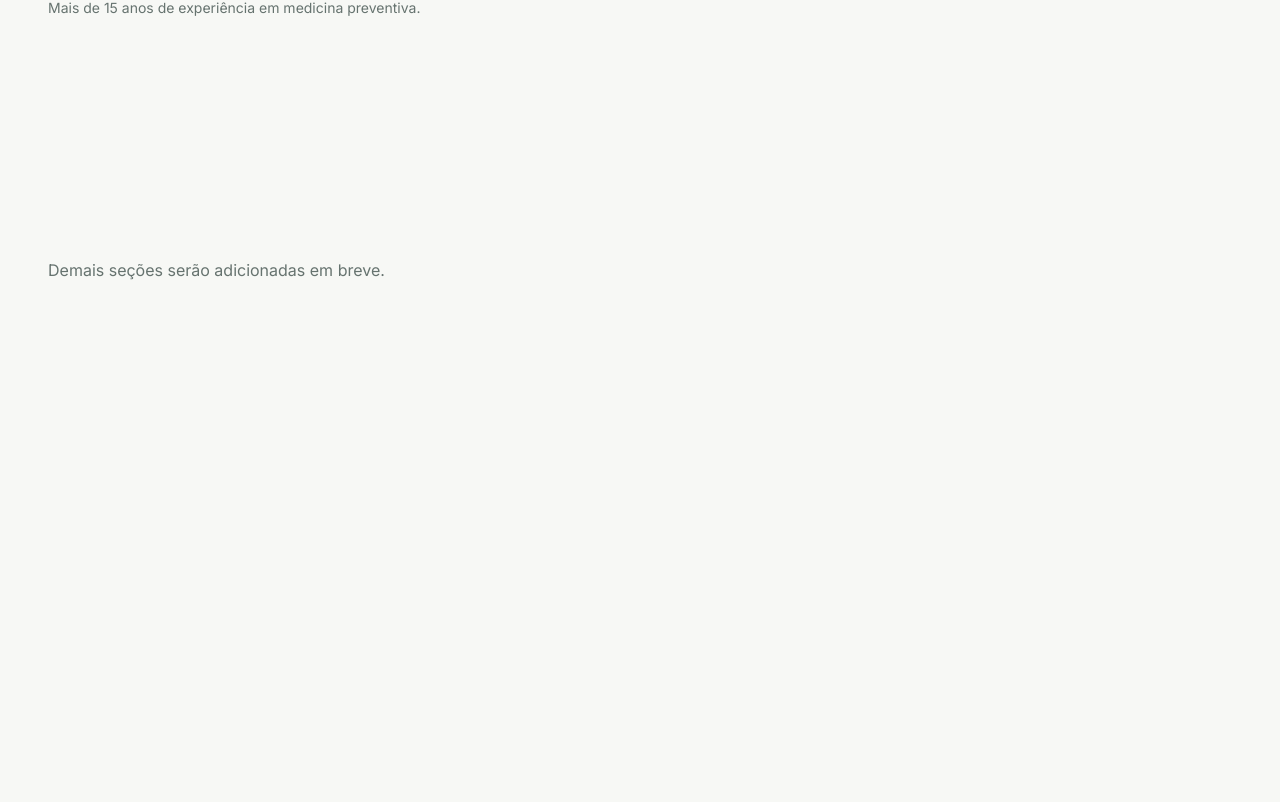
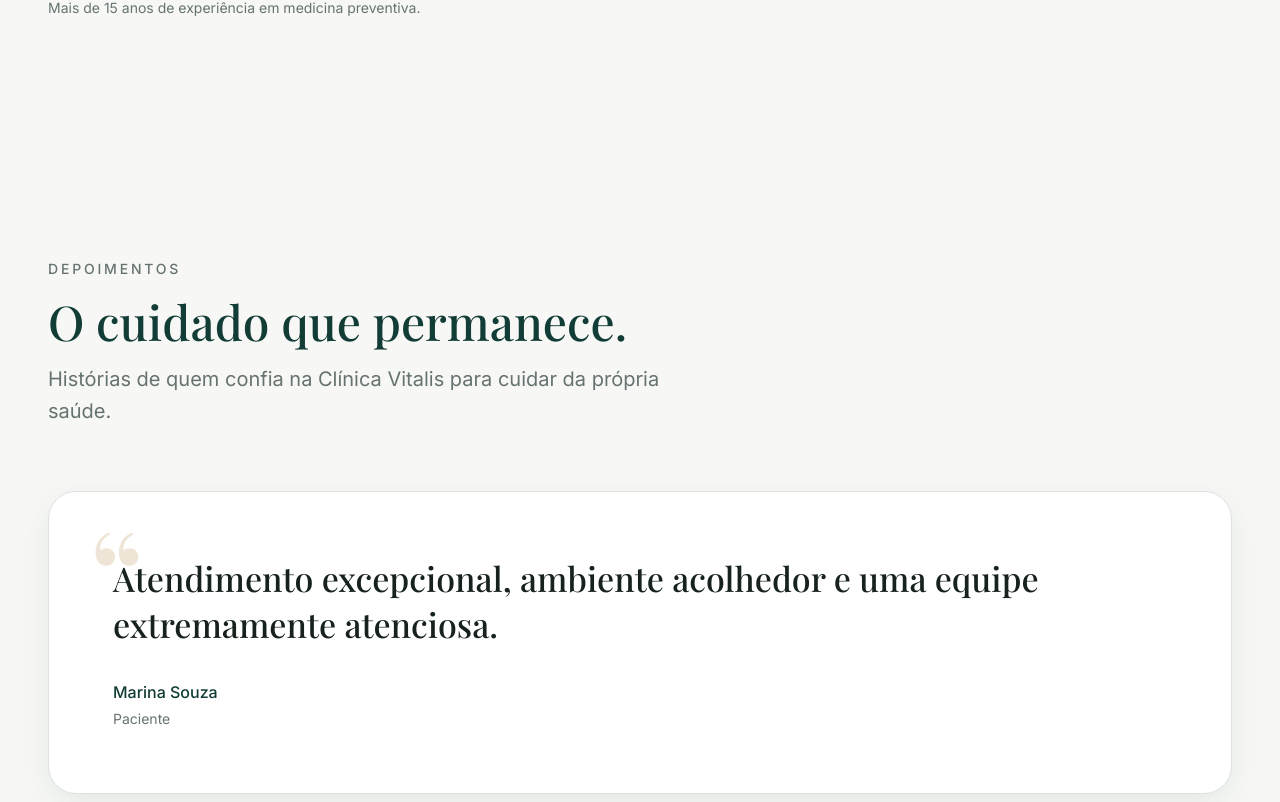
Before and after one commit to DevMakoo/Clinica-landpage, a Next.js app: page / in a window 1280 px wide. Shown: the part 3778-4580 px from the top of the page. Before the commit the page ends 4181 px from the top, so only its background shows below. Built offline with nearby package versions, Linux system fonts and the light colour scheme.

Commit message:
feat: add testimonials section

```diff
--- a/app/page.tsx
+++ b/app/page.tsx
@@ -3,6 +3,7 @@ import { Hero } from "@/components/clinic/Hero";
 import { Services } from "@/components/clinic/Services";
 import { About } from "@/components/clinic/About";
 import { Team } from "@/components/clinic/Team";
+import { Testimonials } from "@/components/clinic/Testimonials";
 
 export default function Home() {
   return (
@@ -13,6 +14,7 @@ export default function Home() {
         <Services />
         <About />
         <Team />
+        <Testimonials />
         <p className="container section-y text-body text-muted-foreground">
           Demais seções serão adicionadas em breve.
         </p>
--- /dev/null
+++ b/components/clinic/Testimonials.tsx
@@ -0,0 +1,157 @@
+"use client";
+
+import { useState } from "react";
+import { ChevronLeft, ChevronRight } from "lucide-react";
+import { AnimatePresence, motion, MotionConfig, type Transition } from "motion/react";
+import { clinic } from "@/data/clinic";
+
+const EASE: Transition["ease"] = [0.16, 1, 0.3, 1];
+
+export function Testimonials() {
+  const testimonials = clinic.testimonials;
+  const [index, setIndex] = useState(0);
+
+  if (testimonials.length === 0) {
+    return null;
+  }
+
+  const current = testimonials[index];
+  const hasMultiple = testimonials.length > 1;
+
+  function goToPrevious() {
+    setIndex((previousIndex) => (previousIndex - 1 + testimonials.length) % testimonials.length);
+  }
+
+  function goToNext() {
+    setIndex((previousIndex) => (previousIndex + 1) % testimonials.length);
+  }
+
+  function handleControlsKeyDown(event: React.KeyboardEvent<HTMLDivElement>) {
+    if (event.key === "ArrowLeft") {
+      event.preventDefault();
+      goToPrevious();
+    } else if (event.key === "ArrowRight") {
+      event.preventDefault();
+      goToNext();
+    }
+  }
+
+  return (
+    <MotionConfig reducedMotion="user">
+      <section
+        id="depoimentos"
+        aria-labelledby="testimonials-heading"
+        className="container pt-18 pb-18 md:pt-30 md:pb-30"
+      >
+        <motion.div
+          initial={{ opacity: 0, y: 20 }}
+          whileInView={{
+            opacity: 1,
+            y: 0,
+            transition: { duration: 0.6, ease: EASE },
+          }}
+          viewport={{ once: true, amount: 0.6 }}
+          className="flex flex-col gap-4 md:max-w-2xl"
+        >
+          <span className="text-small font-medium tracking-[0.2em] text-muted-foreground">
+            DEPOIMENTOS
+          </span>
+          <motion.h2
+            id="testimonials-heading"
+            initial={{ opacity: 0, y: 25 }}
+            whileInView={{
+              opacity: 1,
+              y: 0,
+              transition: { duration: 0.6, ease: EASE, delay: 0.1 },
+            }}
+            viewport={{ once: true, amount: 0.6 }}
+            className="text-h2 text-primary"
+          >
+            O cuidado que permanece.
+          </motion.h2>
+          <p className="text-body-lg text-muted-foreground">
+            Histórias de quem confia na {clinic.name} para cuidar da própria saúde.
+          </p>
+        </motion.div>
+
+        <motion.div
+          initial={{ opacity: 0, y: 30 }}
+          whileInView={{
+            opacity: 1,
+            y: 0,
+            transition: { duration: 0.7, ease: EASE, delay: 0.2 },
+          }}
+          viewport={{ once: true, amount: 0.3 }}
+          className="relative mt-12 overflow-hidden rounded-xl border border-border bg-surface p-8 shadow-soft md:mt-16 md:p-16"
+        >
+          <span
+            aria-hidden="true"
+            className="pointer-events-none absolute left-6 top-2 select-none font-heading text-[6rem] leading-none text-gold/30 md:left-10 md:top-4 md:text-[8rem]"
+          >
+            &ldquo;
+          </span>
+
+          <div className="relative">
+            <AnimatePresence mode="wait">
+              <motion.blockquote
+                key={current.id}
+                initial={{ opacity: 0, y: 10 }}
+                animate={{ opacity: 1, y: 0 }}
+                exit={{ opacity: 0, y: -10 }}
+                transition={{ duration: 0.4, ease: EASE }}
+              >
+                <p className="font-heading text-[24px] font-medium leading-[1.35] text-foreground md:text-[34px]">
+                  {current.quote}
+                </p>
+
+                <footer className="mt-8 flex flex-col gap-0.5">
+                  <span className="text-body font-medium text-primary">
+                    {current.author}
+                  </span>
+                  {current.role && (
+                    <span className="text-small text-muted-foreground">
+                      {current.role}
+                    </span>
+                  )}
+                </footer>
+              </motion.blockquote>
+            </AnimatePresence>
+
+            {hasMultiple && (
+              <div
+                onKeyDown={handleControlsKeyDown}
+                className="mt-10 flex items-center gap-6"
+              >
+                <button
+                  type="button"
+                  onClick={goToPrevious}
+                  aria-label="Depoimento anterior"
+                  className="flex h-9 w-9 items-center justify-center rounded-full border border-border text-primary transition-colors duration-200 hover:bg-muted focus-visible:outline-none"
+                >
+                  <ChevronLeft className="h-4 w-4" aria-hidden="true" />
+                </button>
+
+                <span
+                  className="text-small tabular-nums text-muted-foreground"
+                  aria-live="polite"
+                >
+                  {String(index + 1).padStart(2, "0")} /{" "}
+                  {String(testimonials.length).padStart(2, "0")}
+                </span>
+
+                <button
+                  type="button"
+                  onClick={goToNext}
+                  aria-label="Próximo depoimento"
+                  className="flex h-9 w-9 items-center justify-center rounded-full border border-border text-primary transition-colors duration-200 hover:bg-muted focus-visible:outline-none"
+                >
+                  <ChevronRight className="h-4 w-4" aria-hidden="true" />
+                </button>
+              </div>
+            )}
+          </div>
+        </motion.div>
+      </section>
+    </MotionConfig>
+  );
+}
```
